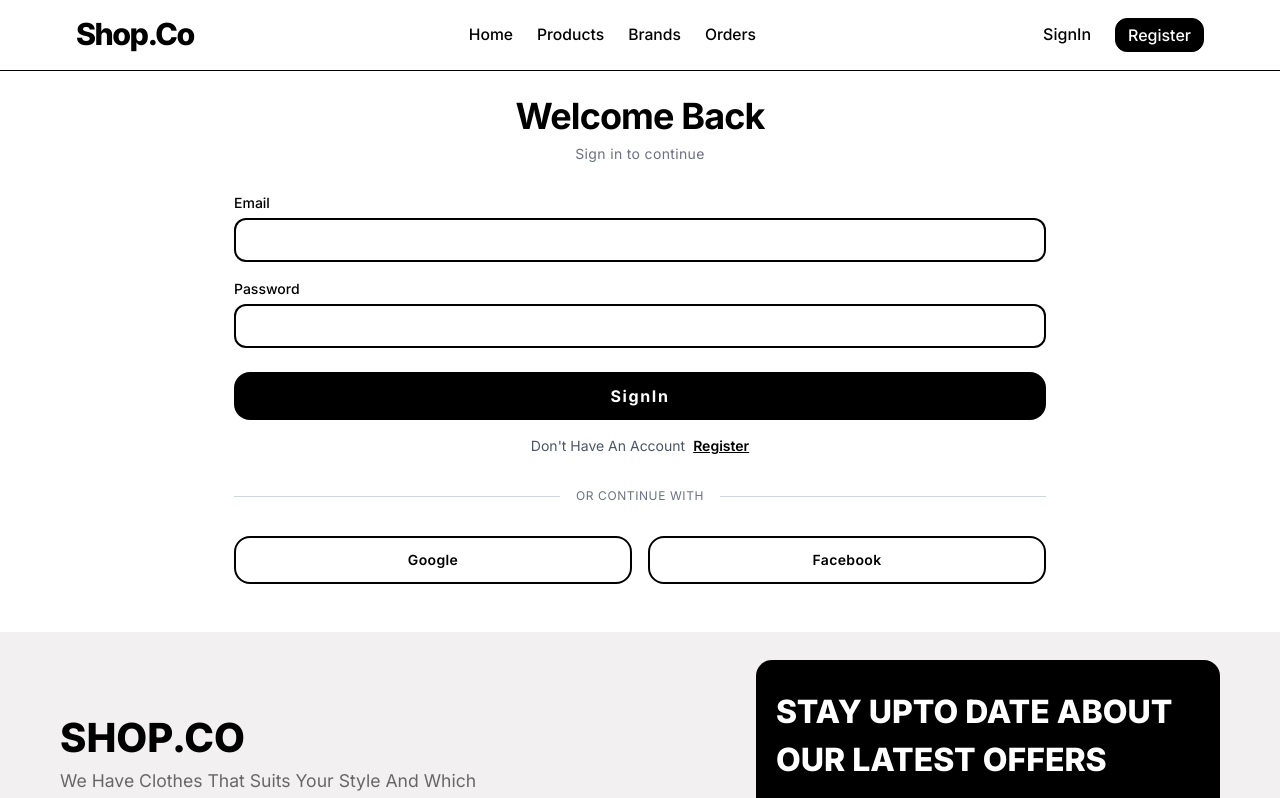
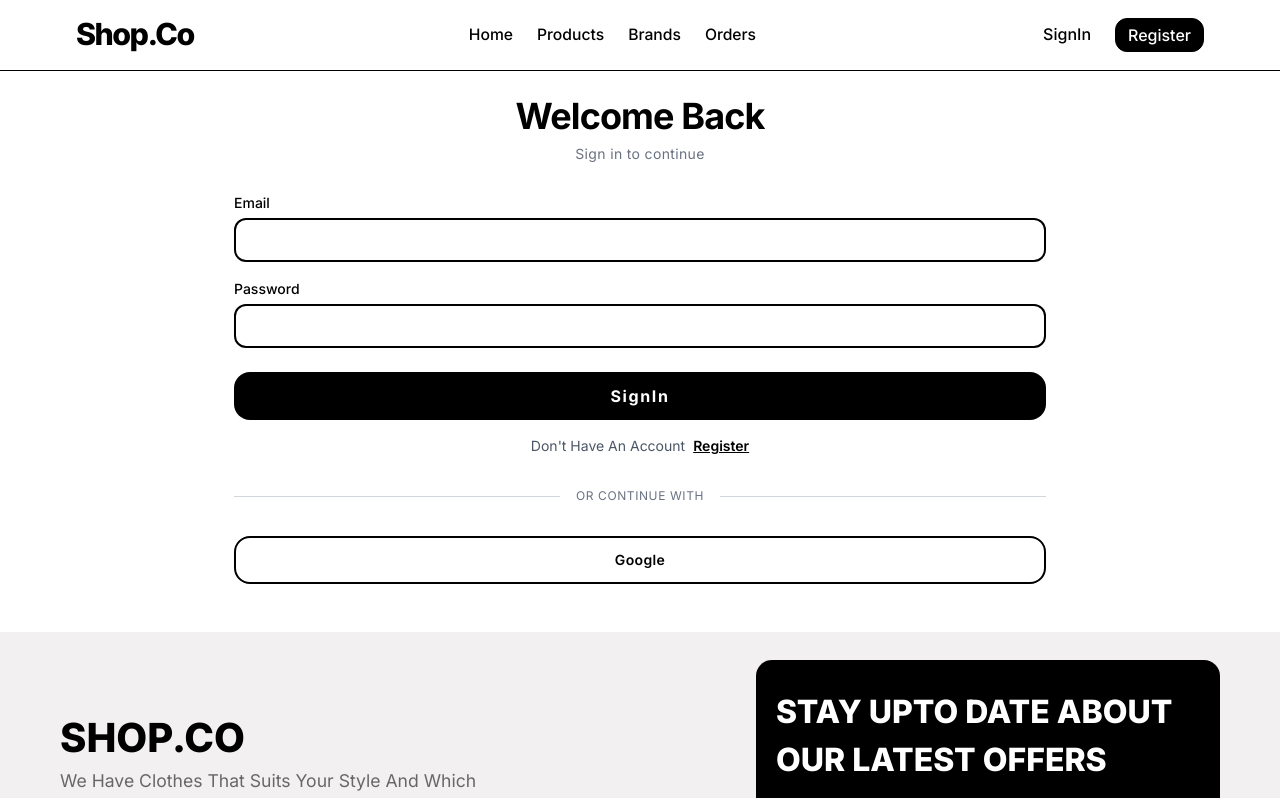
Before and after one commit to Islamkandi1/e-commerce, a Next.js app: page /login in a window 1280 px wide. Shown: the top 798 px of the page. Built offline with nearby package versions, Linux system fonts and the light colour scheme; no server answers.

Commit message:
login with google

```diff
--- a/src/app/(page)/login/page.tsx
+++ b/src/app/(page)/login/page.tsx
@@ -1,4 +1,5 @@
 import Login from '@/app/_components/authForm/login/Login'
+import Oouth from '@/app/_components/Oouth/Oouth'
 import Link from 'next/link'
 import React from 'react'
 
@@ -36,15 +37,7 @@ const page = () => {
             <section className="flex-1 h-px bg-gray-300"></section>
           </section>
 
-          {/* Social Buttons */}
-          <section className="grid grid-cols-2 gap-4">
-            <button className="py-3 border-2 rounded-2xl  border-black bg-white hover:bg-black hover:text-white transition-all duration-300 font-semibold capitalize cursor-pointer text-sm tracking-wide">
-              Google
-            </button>
-            <button className="py-3 border-2 rounded-2xl  border-black bg-white hover:bg-black hover:text-white transition-all duration-300 font-semibold capitalize cursor-pointer text-sm tracking-wide">
-              Facebook
-            </button>
-          </section>
+        <Oouth/>
         </section>
       </section>
     </main>
--- /dev/null
+++ b/src/app/_components/Oouth/Oouth.tsx
@@ -0,0 +1,23 @@
+"use client"
+import React from 'react'
+import { signIn } from 'next-auth/react'
+const Oouth = () => {
+
+     function loginByGoogle() {
+         signIn("google", {
+            callbackUrl: "/"
+        })
+    }
+    return (
+        <>
+            {/* Social Buttons */}
+            <section className="">
+                <button type="button" onClick={loginByGoogle} className="py-3 w-full border-2 rounded-2xl  border-black bg-white hover:bg-black hover:text-white transition-all duration-300 font-semibold capitalize cursor-pointer text-sm tracking-wide">
+                    Google
+                </button>
+            </section>
+        </>
+    )
+}
+
+export default Oouth
--- a/src/auth.ts
+++ b/src/auth.ts
@@ -1,8 +1,9 @@
 import CredentialsProvider from "next-auth/providers/credentials";
 import { supabaseServer } from "../supabase-server";
 import argon2 from "argon2";
-import { Session, User } from "next-auth";
+import { Account, Profile, Session, User } from "next-auth";
 import { JWT } from "next-auth/jwt";
+import GoogleProvider from "next-auth/providers/google";
 export const authOption = {
   pages: {
     signIn: "/login",
@@ -49,10 +50,35 @@ export const authOption = {
         };
       },
     }),
+    // ----------------google--------------------------------------
+    GoogleProvider({
+      clientId: process.env.GOOGLE_CLIENT_ID!,
+      clientSecret: process.env.GOOGLE_CLIENT_SECRET!,
+    }),
+    // ----------------facebook-----------------------------
   ],
 
   callbacks: {
-    async jwt({ token, user }: { token: JWT; user?: User }) {
+    async jwt({
+      token,
+      user,
+      account,
+      profile,
+    }: {
+      token: JWT;
+      user?: User;
+      account: Account;
+      profile?: Profile;
+    }) {
+      if (account && profile) {
+        token.email = profile.email ?? token.email;
+        token.firstName =
+          profile.given_name ?? profile.name?.split(" ")[0] ?? token.firstName;
+        token.lastName =
+          profile.family_name ??
+          profile.name?.split(" ").slice(1).join(" ") ??
+          token.lastName;
+      }
       if (user) {
         token.id = user.id;
         token.email = user.email;
@@ -62,7 +88,6 @@ export const authOption = {
       return token;
     },
     async session({ session, token }: { session: Session; token: JWT }) {
-
       if (token) {
         session.user.email = token.email as string;
         session.user.firstName = token.firstName as string;
--- a/src/types/next-auth.d.ts
+++ b/src/types/next-auth.d.ts
@@ -8,7 +8,10 @@ declare module "next-auth" {
       email: string;
     };
   }
-
+  interface Profile {
+    given_name?: string;
+    family_name?: string;
+  }
   interface User {
     id: string;
     firstName: string;
```
